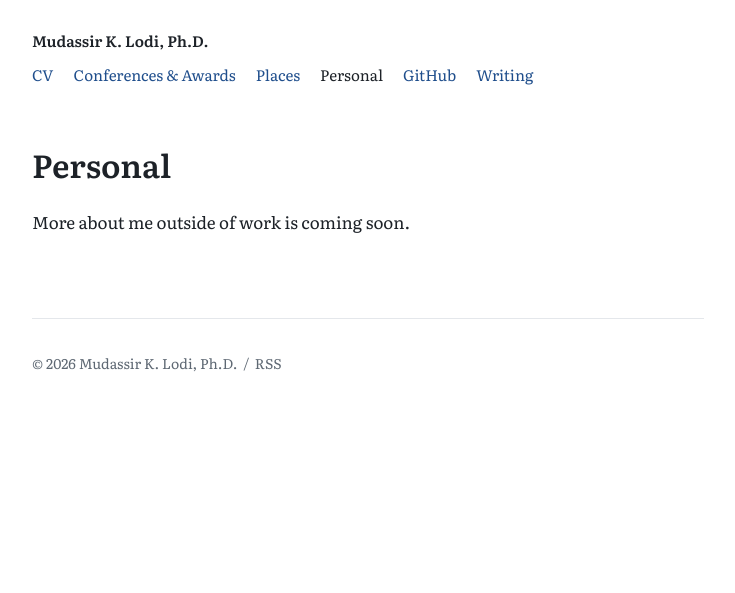
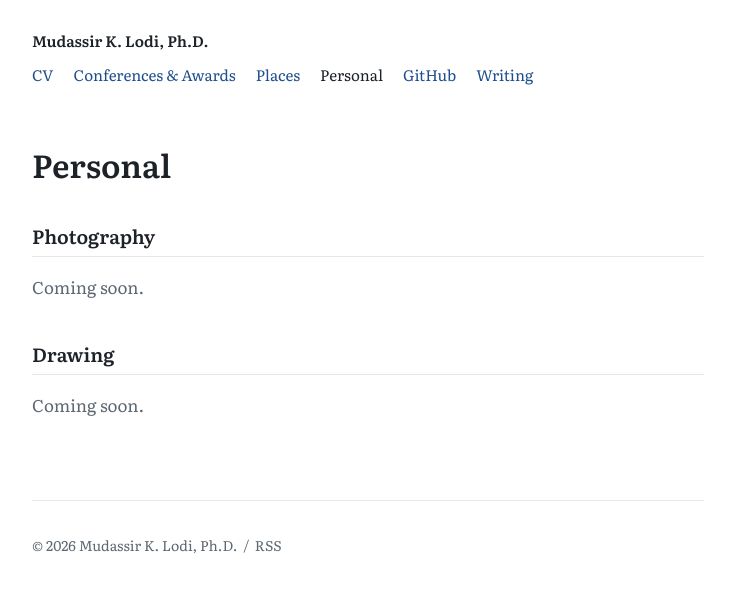
Before and after one commit to mklodi1/mklodi1.github.io, a Jekyll site: the page built from personal/index.html, in a window 1280 px wide. Shown: the top 593 px of the page, without its empty margins (272-1007 px from the left). Built offline with Jekyll 4.4.1, drawn with Linux system fonts in a browser that asks for light colours.

Commit message:
Add Photography and Drawing galleries to Personal page
Co-Authored-By: Claude Opus 5.5 <noreply@anthropic.com>
Claude-Session: https://claude.ai/code/session_018B7yRm4wV88UDqtVSP6gVK

```diff
--- a/assets/css/style.css
+++ b/assets/css/style.css
@@ -161,6 +161,13 @@ code { font-size: .88em; background: var(--wash); padding: .1em .35em; border-ra
 /* ---------- places & personal pages ---------- */
 .places, .personal { padding-block: 3.5rem 2rem; }
 .places h1, .personal h1 { font-size: 2rem; margin-bottom: 1.5rem; }
+.gallery-section { margin-top: 2.5rem; }
+.gallery-section h2 { font-size: 1.2rem; margin-bottom: 1rem; padding-bottom: .5rem; border-bottom: 1px solid var(--rule); }
+.gallery { display: grid; grid-template-columns: repeat(auto-fill, minmax(12rem, 1fr)); gap: .75rem; }
+.gallery:empty { display: none; }
+.gallery a { display: block; background: none; }
+.gallery img { width: 100%; aspect-ratio: 1; object-fit: cover; border-radius: 4px; display: block; background: var(--wash); }
+.gallery a:hover img { opacity: .9; }
 .places-list { list-style: none; display: flex; flex-wrap: wrap; gap: .4rem 1.5rem; margin: 1rem 0 0; padding: 0; color: var(--muted); font-size: .95rem; }
 .places-map { height: 26rem; border: 1px solid var(--rule); border-radius: 6px; background: var(--wash); z-index: 0; }
 @media (max-width: 600px) { .places-map { height: 20rem; } }
--- a/personal/index.html
+++ b/personal/index.html
@@ -3,9 +3,33 @@ layout: default
 title: Personal
 permalink: /personal/
 ---
+{% comment %}
+  Galleries fill themselves: upload images (.jpg, .jpeg, .png, .webp) into
+  assets/img/photography/ or assets/img/drawing/ and they appear here, sorted by file name.
+{% endcomment %}
 <article class="wrap personal">
   <h1>Personal</h1>
-  <div class="prose">
-    <p>More about me outside of work is coming soon.</p>
-  </div>
+
+  {% assign sections = "photography|Photography,drawing|Drawing" | split: "," %}
+  {% for sec in sections %}
+  {% assign parts = sec | split: "|" %}
+  {% assign folder = parts[0] %}
+  {% assign heading = parts[1] %}
+  {% assign prefix = "/assets/img/" | append: folder | append: "/" %}
+  {% assign images = site.static_files | where_exp: "f", "f.path contains prefix" | where_exp: "f", "f.extname != ''" | sort: "path" %}
+  <section class="gallery-section" aria-labelledby="h-{{ folder }}">
+    <h2 id="h-{{ folder }}">{{ heading }}</h2>
+    {% assign shown = 0 %}
+    <div class="gallery">
+      {% for img in images %}
+      {% assign ext = img.extname | downcase %}
+      {% if ext == ".jpg" or ext == ".jpeg" or ext == ".png" or ext == ".webp" or ext == ".gif" %}
+      {% assign shown = shown | plus: 1 %}
+      <a href="{{ img.path | relative_url }}"><img src="{{ img.path | relative_url }}" alt="{{ heading }}: {{ img.basename | replace: '-', ' ' | replace: '_', ' ' }}" loading="lazy"></a>
+      {% endif %}
+      {% endfor %}
+    </div>
+    {% if shown == 0 %}<p class="muted">Coming soon.</p>{% endif %}
+  </section>
+  {% endfor %}
 </article>
```
Also changed, not shown: 2 other files.
